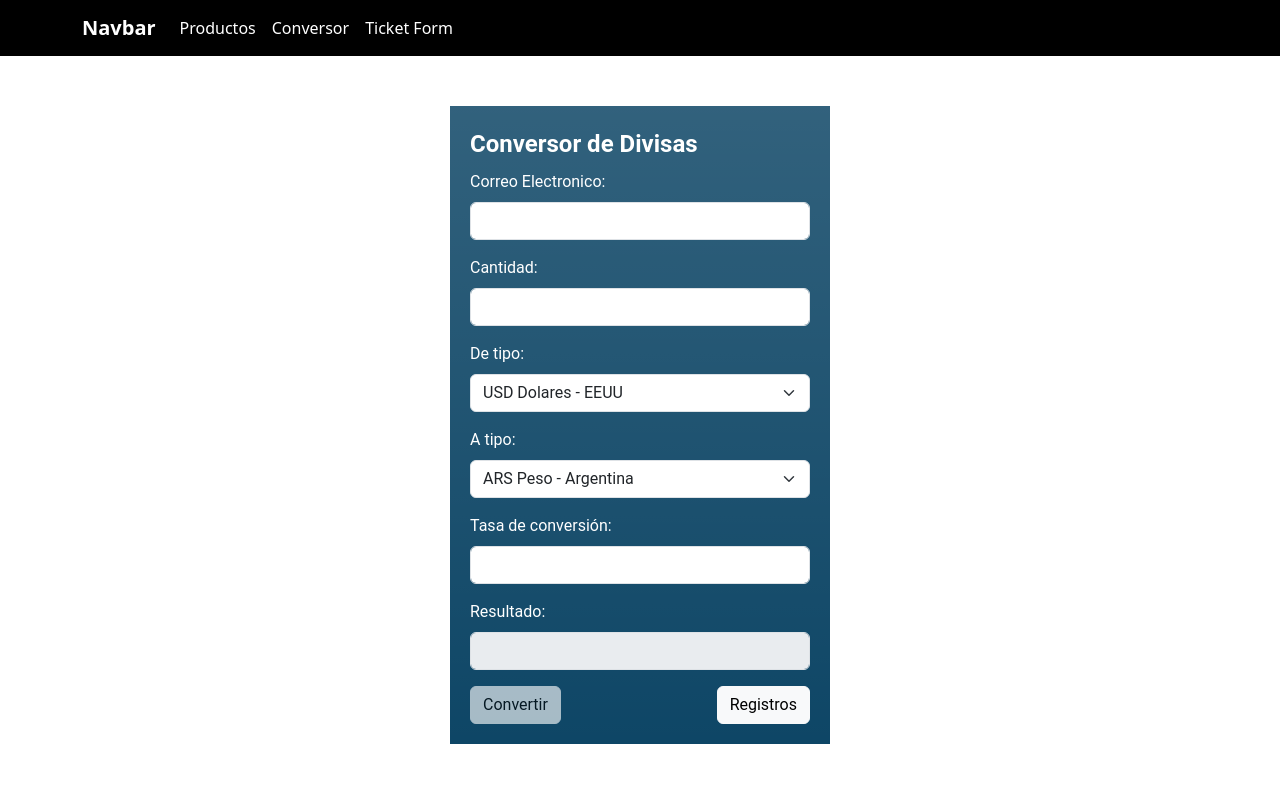
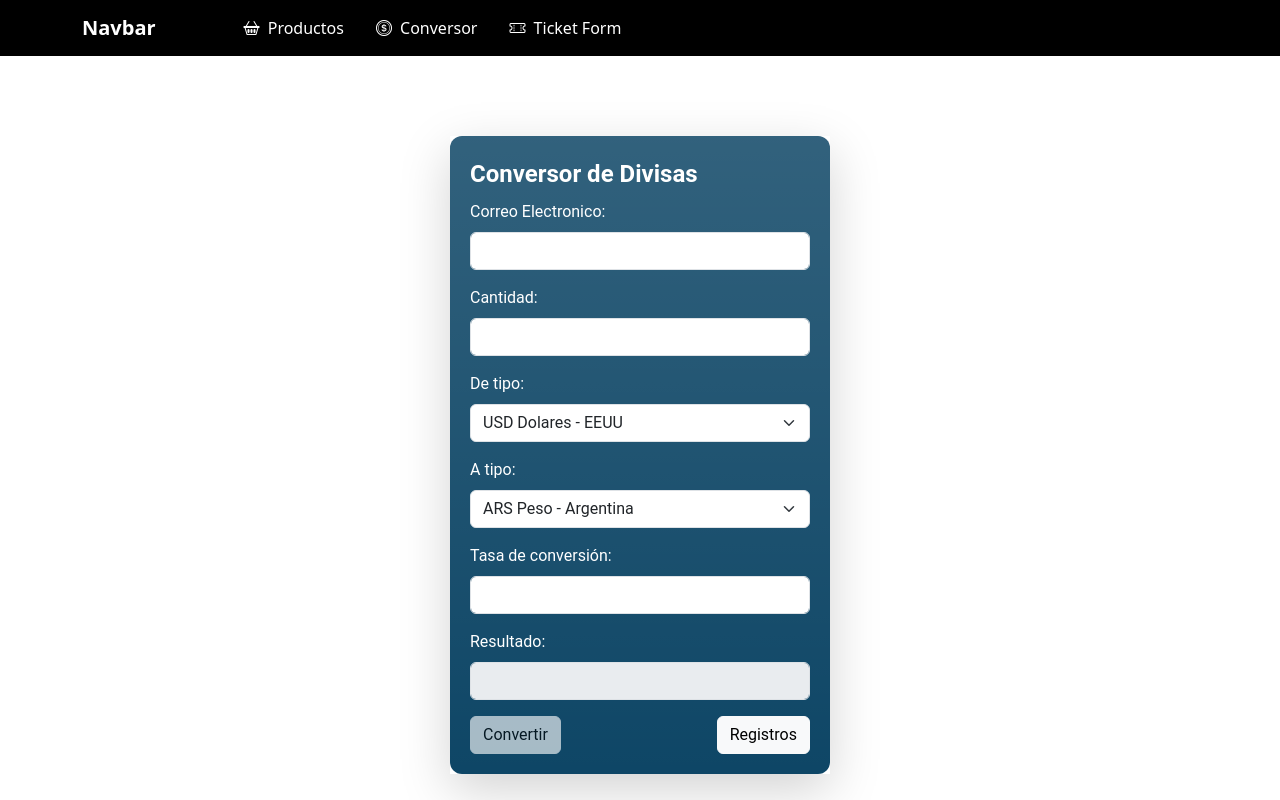
Before and after one commit to aleyufra/tp5-backendFrontend-PYSW2023, an Angular app in the folder frontend/frontendtp5/: page /conversor in a window 1280 px wide. Shown: the top 800 px of the page. Built offline with nearby package versions, Linux system fonts and the light colour scheme.

Commit message:
se termina de dar retoques a los componentes

```diff
--- a/frontend/frontendtp5/src/app/components/conversor/conversor.component.css
+++ b/frontend/frontendtp5/src/app/components/conversor/conversor.component.css
@@ -3,7 +3,7 @@
 }
 
 .container-fluid {
-   padding: 0;
+   padding: 30px 0px 80px 0px;
    min-height: 95vh;
 }
 
@@ -22,6 +22,7 @@
 form {
    padding: 20px;
    background-color: #0e4666;
+   border-radius: 12px;
 }
 
 form label, form legend {
--- a/frontend/frontendtp5/src/app/components/conversor/conversor.component.html
+++ b/frontend/frontendtp5/src/app/components/conversor/conversor.component.html
@@ -3,7 +3,7 @@
       <div class="row m-auto d-flex justify-content-center">
          <div class="col-12 col-sm-12 col-md-8 col-lg-4">
 
-            <div class="conversor-container">
+            <div class="conversor-container shadow-lg">
                <form #formConversor="ngForm" class="bg-gradient">
                   <legend class="fw-bolder fs-4">Conversor de Divisas</legend>
                   <div class="mb-3">
--- a/frontend/frontendtp5/src/app/components/conversor/conversor.component.ts
+++ b/frontend/frontendtp5/src/app/components/conversor/conversor.component.ts
@@ -1,5 +1,6 @@
 import { Component } from '@angular/core';
 import { Router } from '@angular/router';
+import { ToastrService } from 'ngx-toastr';
 import { Transaccion } from 'src/app/models/transaccion';
 import { ConversorService } from 'src/app/services/conversor.service';
 
@@ -19,12 +20,15 @@ export class ConversorComponent {
   transaccion: Transaccion;
   tasaConversion!:number
 
-  constructor(private conversorService: ConversorService, private router: Router) {
+  constructor(private conversorService: ConversorService, private router: Router, private toast: ToastrService) {
+
     this.transaccion = new Transaccion;
   }
 
   convertir(valorN: number, deTipo: string, aTipo: string) {
+
     let valor: string = valorN.toString();
+
     this.conversorService.conversor(valor,deTipo,aTipo).subscribe(
       res => {
         console.log(res);
@@ -35,16 +39,22 @@ export class ConversorComponent {
         this.transaccion.cantidadOrigen = this.valor;
         this.transaccion.monedaDestino = this.valorATipo;
         this.transaccion.cantidadDestino = parseInt(res.result);
-        console.log(JSON.stringify(this.transaccion))
+
+        // console.log(JSON.stringify(this.transaccion))
         this.conversorService.postTransacciones(this.transaccion).subscribe(
           res => {
-            console.log(res)
+            console.log(res);
+            this.toast.warning("Se ha registrado la transaccion", "", {
+              closeButton: true, timeOut: 3000, progressBar: true, progressAnimation: 'decreasing',
+              easeTime: 100
+            })
           },
           err => {
             console.log(err)
           }
         )
       },
+
       err => {
         console.log(err)
       }
--- a/frontend/frontendtp5/src/app/components/header/header.component.html
+++ b/frontend/frontendtp5/src/app/components/header/header.component.html
@@ -6,15 +6,21 @@
          <span class="navbar-toggler-icon"></span>
       </button>
       <div class="collapse navbar-collapse" id="navbarNavDropdown">
-         <ul class="navbar-nav">
-            <li class="nav-item">
-               <a class="nav-link text-white active" aria-current="page" [routerLink]="['productos']">Productos</a>
+         <ul class="navbar-nav ms-5">
+            <li class="nav-item ms-3">
+               <a class="nav-link text-white active" aria-current="page" [routerLink]="['productos']">
+                  <i class="bi bi-basket2 me-1"></i> Productos
+               </a>
             </li>
-            <li class="nav-item">
-               <a class="nav-link text-white active" aria-current="page" [routerLink]="['conversor']">Conversor</a>
+            <li class="nav-item ms-3">
+               <a class="nav-link text-white active" aria-current="page" [routerLink]="['conversor']">
+                  <i class="bi bi-coin me-1"></i> Conversor
+               </a>
             </li>
-            <li class="nav-item">
-               <a class="nav-link text-white active" aria-current="page" [routerLink]="['ticket-form/0']">Ticket Form</a>
+            <li class="nav-item ms-3">
+               <a class="nav-link text-white active" aria-current="page" [routerLink]="['ticket-form/0']">
+                  <i class="bi bi-ticket-perforated me-1"></i> Ticket Form
+               </a>
             </li>
          </ul>
       </div>
--- a/frontend/frontendtp5/src/app/components/lista-transacciones/lista-transacciones.component.css
+++ b/frontend/frontendtp5/src/app/components/lista-transacciones/lista-transacciones.component.css
@@ -15,7 +15,7 @@
 .menu-container {
    border-radius: 8px;
    border: 1px solid #bcbcbc;
-   background-color: #ab0000;
+   background-color: #0e4666;
    min-height: fit-content;
    height: fit-content;
    padding: 40px !important;
--- a/frontend/frontendtp5/src/app/components/lista-transacciones/lista-transacciones.component.html
+++ b/frontend/frontendtp5/src/app/components/lista-transacciones/lista-transacciones.component.html
@@ -7,12 +7,12 @@
          <div class="col-12">
             <div class="opciones-container">
                <div class="opciones d-flex justify-content-between align-items-center">
-                  <button for="cargaTransacciones" class="btn btn-secondary btn-opciones"
+                  <button for="cargaTransacciones" class="btn btn-dark btn-opciones"
                      (click)="obtenerTransacciones()">
                      Recuperar Todos
                   </button>
                   <form class="d-flex flex-row justify-content-evenly align-items-center">
-                     <button for="cargaTransacciones" class="btn btn-secondary btn-opciones me-3"
+                     <button for="cargaTransacciones" class="btn btn-dark btn-opciones me-3"
                         (click)="obtenerTransaccionesPorFiltro(monedaOrigen, monedaDestino)">
                         Recuperar Por Filtro:
                      </button>
@@ -49,7 +49,7 @@
                <div *ngIf="!listaVacia && transacciones.length != 0" class="table-responsive">
                   <table class="table tabla-transacciones table-bordered table-striped">
                      <thead>
-                        <tr>
+                        <tr class="table-dark">
                            <th scope="col">Email</th>
                            <th scope="col">Moneda Origen</th>
                            <th scope="col">Moneda Destino</th>
--- a/frontend/frontendtp5/src/app/components/lista-transacciones/lista-transacciones.component.ts
+++ b/frontend/frontendtp5/src/app/components/lista-transacciones/lista-transacciones.component.ts
@@ -25,7 +25,7 @@ export class ListaTransaccionesComponent {
     this.mensaje = "Cargando"
     this.conversorService.getTransacciones().subscribe(
       res => {
-        console.log(res);
+        // console.log(res); // array de transacciones
         this.transacciones = res;
         this.listaVacia = false;
         this.mensaje = "Aún no se ha cargado la lista . . "
@@ -40,7 +40,7 @@ export class ListaTransaccionesComponent {
     this.mensaje = "Cargando"
     this.conversorService.getTransaccionesPorFiltro(morigen, mdestino).subscribe(
       res => {
-        console.log(res);
+        // console.log(res); // devuelve array de trans por filtro
         this.transacciones = res;
         if (this.transacciones.length == 0) {
           this.mensaje = 'No se encontraron resultados . . .'
--- a/frontend/frontendtp5/src/app/services/conversor.service.ts
+++ b/frontend/frontendtp5/src/app/services/conversor.service.ts
@@ -2,14 +2,13 @@ import { HttpClient, HttpHeaders, HttpParams } from '@angular/common/http';
 import { Injectable } from '@angular/core';
 import { Observable } from 'rxjs';
 import { Transaccion } from '../models/transaccion';
-import { ToastrService } from 'ngx-toastr';
 
 @Injectable({
   providedIn: 'root'
 })
 export class ConversorService {
 
-  constructor(private _http: HttpClient, private toast: ToastrService) { }
+  constructor(private _http: HttpClient) { }
 
 
   // API CONVERSOR
@@ -66,11 +65,6 @@ export class ConversorService {
     }
     const body = JSON.stringify(transaccion);
 
-    this.toast.warning("Se ha registrado la transaccion", "", {
-      closeButton: true, timeOut: 3000, progressBar: true, progressAnimation: 'decreasing',
-      easeTime: 100
-    })
-
     return this._http.post('http://localhost:3000/api/transaccion', body, httpOptions)
   }
 
```
